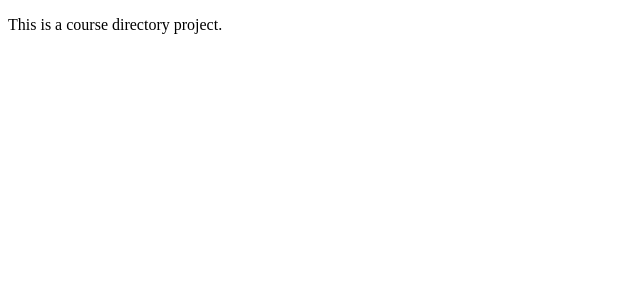
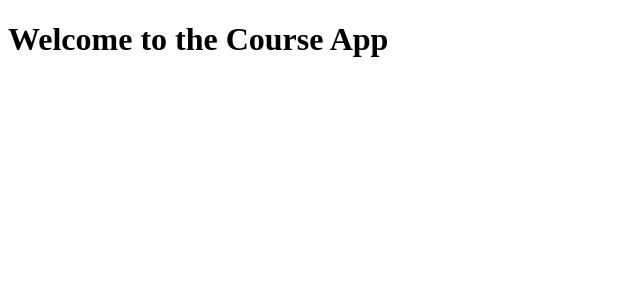
Before and after one commit to jasonmziegler/Full-Stack-App-SERN, a React (Create React App) app in the folder client/: page / in a window 1280 px wide. Shown: the top 300 px of the page, without its empty margins (0-640 px from the left). Built offline with nearby package versions, Linux system fonts and the light colour scheme.

Commit message:
created Public component to display on index route

```diff
--- a/client/package.json
+++ b/client/package.json
@@ -8,6 +8,7 @@
     "@testing-library/user-event": "^12.8.3",
     "react": "^17.0.2",
     "react-dom": "^17.0.2",
+    "react-router-dom": "^6.0.1",
     "react-scripts": "4.0.3",
     "web-vitals": "^1.1.2"
   },
--- a/client/src/App.js
+++ b/client/src/App.js
@@ -1,18 +1,22 @@
 // import logo from './logo.svg';
 // import './styles/App.css';
+import React from "react";
+import {
+  BrowserRouter as Router,
+  Route,
+  Routes
+} from 'react-router-dom';
 
-function App() {
-  return (
-    <div className="App">
-      <header className="App-header">
+import Public from './components/Public';
 
-        <p>
-          This is a course directory project.
-        </p>
-
-      </header>
+const App = () => (
+  <Router>
+    <div>
+    <Routes>
+      <Route exact path="/" element={<Public />}/>
+    </Routes>
     </div>
-  );
-}
+  </Router>
+);
 
 export default App;
--- /dev/null
+++ b/client/src/components/Public.js
@@ -0,0 +1,15 @@
+//Adapted from the React Authentication Project in TreeHouse
+import React, { Component } from 'react';
+console.log('Public Component');
+export default class Courses extends Component {
+
+    render() {
+        return (
+            <div>
+                <div>
+                    <h1>Welcome to the Course App</h1>
+                </div>
+            </div>
+        );
+    }
+}
--- a/client/src/index.js
+++ b/client/src/index.js
@@ -5,9 +5,7 @@ import App from './App';
 //import reportWebVitals from './reportWebVitals';
 
 ReactDOM.render(
-  <React.StrictMode>
-    <App />
-  </React.StrictMode>,
+    <App />,
   document.getElementById('root')
 );
 
```
Also changed, not shown: 1 other file (tests, documents, lock files or other folders).
